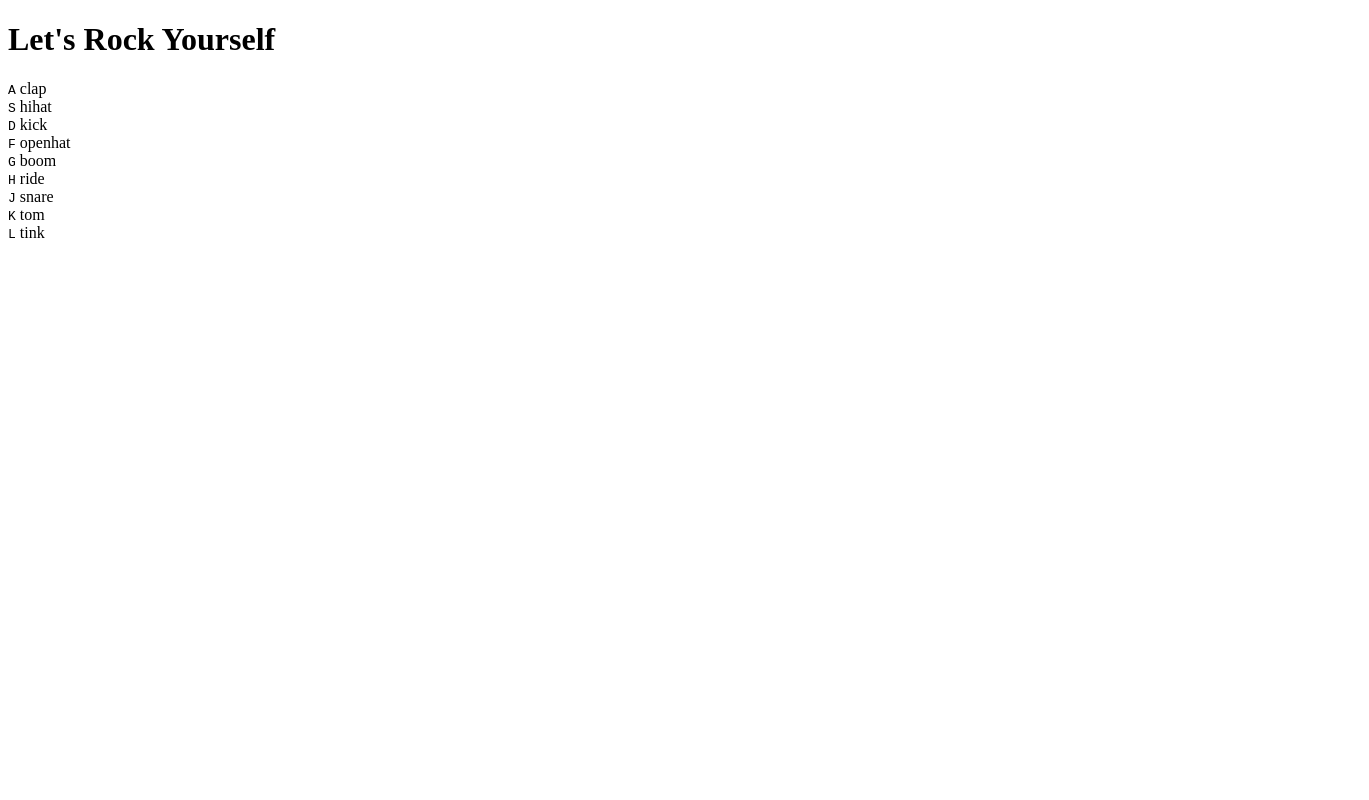
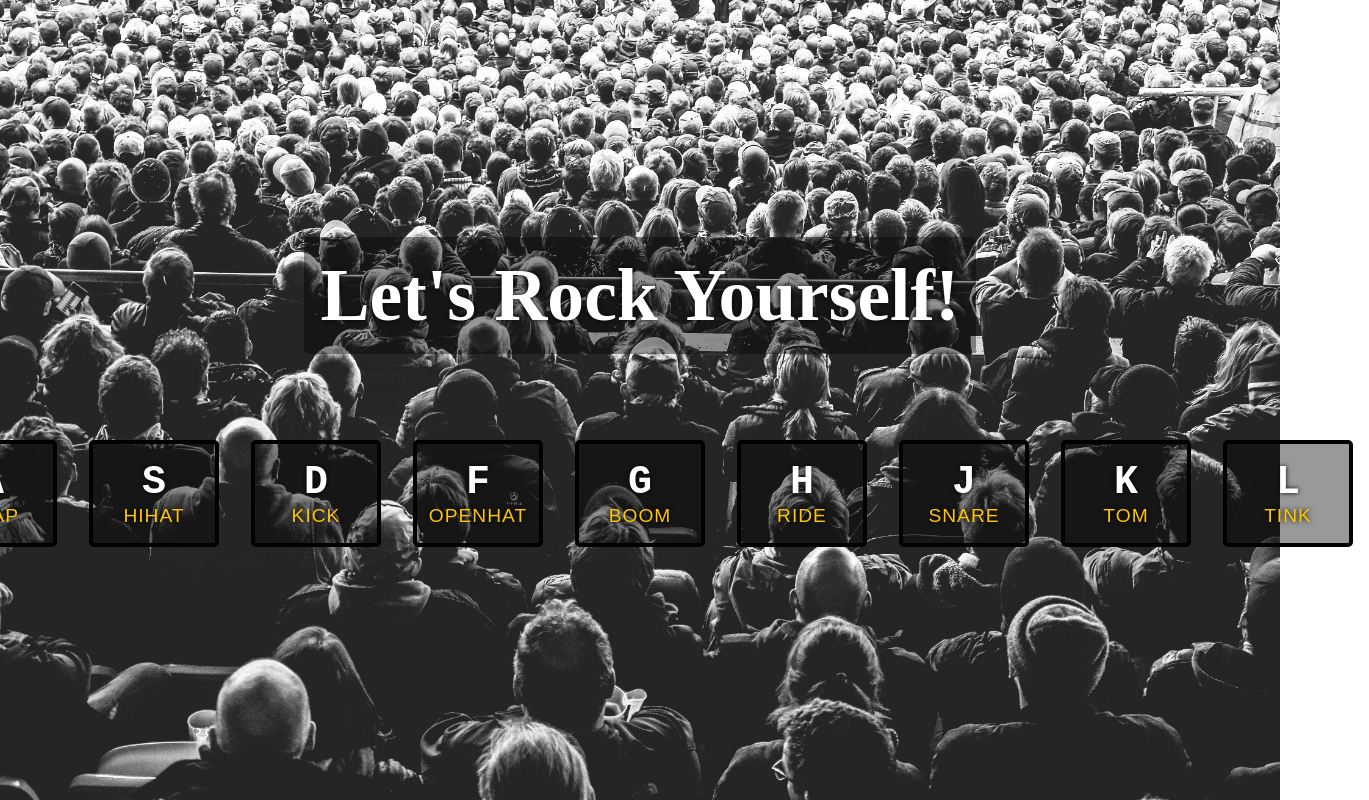
Before and after one commit to abunaim5/drum-kit, a plain HTML site: page index.html in a window 1280 px wide. Shown: the whole page, 1369 px wide, since content can reach past the window. Drawn offline with Linux system fonts and the light colour scheme.

Commit message:
added css styles

```diff
--- a/index.html
+++ b/index.html
@@ -5,11 +5,12 @@
     <meta charset="UTF-8">
     <meta name="viewport" content="width=device-width, initial-scale=1.0">
     <title>Drum Kit</title>
+    <link rel="stylesheet" href="styles/style.css">
 </head>
 
 <body>
     <header>
-        <h1>Let's Rock Yourself</h1>
+        <h1>Let's Rock Yourself!</h1>
     </header>
     <main>
         <div class="keys">
--- /dev/null
+++ b/styles/style.css
@@ -0,0 +1,72 @@
+* {
+    margin: 0;
+    padding: 0;
+    box-sizing: border-box;
+}
+
+body {
+    background-image: url(../images/background.jpg);
+    background-position: center;
+    background-repeat: no-repeat;
+    background-size: cover;
+    height: 100vh;
+    display: flex;
+    align-items: center;
+    justify-content: center;
+    flex-direction: column;
+}
+
+h1 {
+    padding: 1rem;
+    border-radius: 5px;
+    color: rgb(255, 255, 255);
+    font-size: 4.6rem;
+    margin: 0 0 70px 0;
+    background-color: rgba(0, 0, 0, 0.4);
+    text-shadow: 0 0 5px black;
+    text-wrap: nowrap;
+}
+
+.keys {
+    display: flex;
+    align-items: center;
+    justify-content: center;
+}
+
+.key {
+    display: flex;
+    flex-direction: column;
+    justify-content: center;
+    align-items: center;
+    color: white;
+    background-color: rgba(0, 0, 0, 0.4);
+    border: 4px solid black;
+    border-radius: 5px;
+    margin: 1rem;
+    padding: 1rem .5rem;
+    text-shadow: 0 0 5px black;
+    min-width: 130px;
+    font-size: 1.5rem;
+    transition: all 0.08s;
+}
+
+.play {
+    transform: scale(1.1);
+    border-color: #ffc600;
+    box-shadow: 0 0 10 #ffc600;
+}
+
+kbd {
+    font-family: 'Courier New', Courier, monospace;
+    font-weight: 600;
+    font-size: 40px;
+    /* display: block; */
+}
+
+.sound {
+    font-family: sans-serif;
+    font-size: 1.2rem;
+    letter-spacing: 1px;
+    text-transform: uppercase;
+    color: #ffc600;
+}
```
